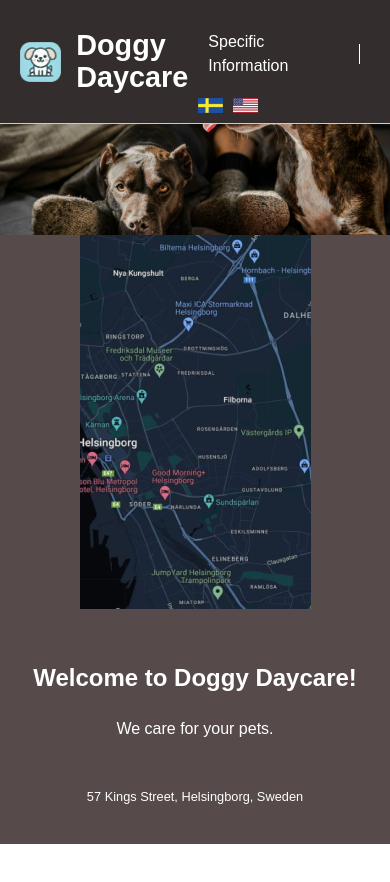
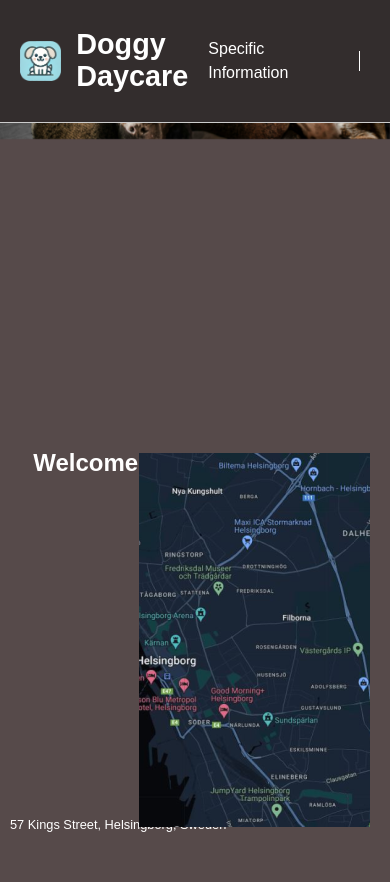
Before and after one commit to oTriks/Doggy-Daycare, a React (Vite) app: page /#/ in a window 390 px wide. Shown: the top 882 px of the page. Before the commit the page ends 844 px from the top, so only its background shows below. Built offline with nearby package versions, Linux system fonts and the light colour scheme.

Commit message:
mobileHome

```diff
--- a/src/App.css
+++ b/src/App.css
@@ -13,7 +13,7 @@ body {
 
 
 .content {
-  padding-top: 1vh;
+  padding-top: 7vh;
 }
 
 
--- a/src/CSS/header/Header.css
+++ b/src/CSS/header/Header.css
@@ -1,4 +1,4 @@
-
+/* Overall Header Styling */
 .header {
   width: 100%;
   display: flex;
@@ -15,6 +15,12 @@
   border-bottom: 1px solid #ccc;
 }
 
+.header-right {
+  display: flex;
+  align-items: center;
+}
+
+/* Responsive Header for Small Screens */
 @media (max-width: 768px) {
   .header {
     padding: 10px 20px;
--- a/src/CSS/header/LanguageSwitcher.css
+++ b/src/CSS/header/LanguageSwitcher.css
@@ -8,4 +8,5 @@
     width: 25px;
     height: 15px;
     margin-left: 10px;
+    cursor: pointer;
   }
--- a/src/CSS/header/logo.css
+++ b/src/CSS/header/logo.css
@@ -1,6 +1,14 @@
+
 .logo {
     display: flex;
     align-items: center;
+  }
+
+  .logo-link {
+    display: flex;
+    align-items: center;
+    text-decoration: none;
+    color: inherit;
   }
 
   .logo-icon {
--- a/src/CSS/home/Address.css
+++ b/src/CSS/home/Address.css
@@ -1,16 +1,18 @@
-
 .address-container {
-    clear: both;
-    margin: 10px;
+    position: fixed;
+    bottom: 10px;
+    left: 10px;
     font-size: 0.9rem;
     color: white;
     text-align: left;
+
 }
 
 @media (max-width: 768px) {
     .address-container {
         font-size: 0.8rem;
-        text-align: center;
-        margin: 10px auto;
+        left: 10px;    /* Keep it left-aligned but adjust if necessary */
+        bottom: 10px;  /* Keep it 10px from the bottom */
+        text-align: left;  /* Maintain left alignment */
     }
 }
--- a/src/CSS/home/Home.css
+++ b/src/CSS/home/Home.css
@@ -1,8 +1,26 @@
 
+.full-screen-container {
+    display: flex;
+    flex-direction: column;
+    justify-content: center; /* Center vertically */
+    align-items: center;     /* Center horizontally */
+    min-height: 100vh;       /* Occupy the entire viewport */
+    position: relative;
+    overflow: hidden;        /* Prevent scrolling */
+}
+
+/* Home container: centered content */
 .home-container {
     display: flex;
     flex-direction: column;
-    align-items: center;
+    justify-content: center; /* Center vertically */
+    align-items: center;     /* Center horizontally */
+    padding-top: 0;
+    margin: 0;
+    position: relative;
+    flex-grow: 1;
+    height: 100vh;           /* Fix the container height to viewport height */
+    overflow: hidden;        /* Prevent any overflow from causing scrolling */
 }
 
 @media (max-width: 768px) {
--- a/src/CSS/home/HomeImage.css
+++ b/src/CSS/home/HomeImage.css
@@ -1,12 +1,15 @@
 
 .home-image-container {
-    margin-top: 7vh;
     padding: 0;
+    margin: 0;
+    width: 100vw;
+    position: fixed;
+    top: 0;
 }
 
 .home-dog-image {
     display: block;
-    width: 100%;
+    width: 100vw;
     height: auto;
     object-fit: cover;
     margin: 0;
--- a/src/CSS/home/Map.css
+++ b/src/CSS/home/Map.css
@@ -0,0 +1,23 @@
+/* Map container */
+.map-container {
+    position: fixed;
+    bottom: 10px;
+    right: 20px;
+    z-index: 10;
+}
+
+.map-image {
+    width: 150px;
+    height: auto;
+}
+
+@media (max-width: 768px) {
+    .map-container {
+        justify-content: center;
+    }
+
+    .map-image {
+        width: 100%;
+        margin-left: 0;
+    }
+}
--- a/src/CSS/home/WelcomeText.css
+++ b/src/CSS/home/WelcomeText.css
@@ -1,10 +1,11 @@
-
 .centered-text-container {
-    display: grid;
-    justify-content: center;
-    grid-template-columns: 1fr;
+    position: fixed;
     max-width: 50%;
-    margin: 40px auto 10px;
+    margin: 0;
+    z-index: 1;
+    display: flex;
+    flex-direction: column;
+    align-items: center;
 }
 
 .centered-text {
@@ -18,7 +19,9 @@
 .smaller-centered-text {
     font-size: 1.2rem;
     color: white;
-    text-align: center;
+    align-self: flex-end;
+    text-align: right;
+    width: 100%;
 }
 
 @media (max-width: 768px) {
@@ -29,11 +32,9 @@
 
     .centered-text {
         font-size: 1.5rem;
-        text-align: center;
     }
 
     .smaller-centered-text {
         font-size: 1rem;
-        text-align: center;
     }
 }
--- a/src/components/Header/Header.jsx
+++ b/src/components/Header/Header.jsx
@@ -1,4 +1,3 @@
-
 import React, { useState } from 'react';
 import { useTranslation } from 'react-i18next';
 import '../../CSS/header/Header.css';
--- a/src/components/Header/Logo.jsx
+++ b/src/components/Header/Logo.jsx
@@ -1,16 +1,18 @@
 
 import React from 'react';
 import { useTranslation } from 'react-i18next';
+import { Link } from 'react-router-dom';
 import '../../CSS/header/Logo.css';
-
 
 const Logo = () => {
   const { t } = useTranslation();
 
   return (
     <div className="logo">
-      <img src="/assets/dogLogo.png" alt="Doggy Daycare Icon" className="logo-icon" />
-      <h1 className="logo-title">{t('header.title')}</h1>
+      <Link to="/" className="logo-link">
+        <img src="/assets/dogLogo.png" alt="Doggy Daycare Icon" className="logo-icon" />
+        <h1 className="logo-title">{t('header.title')}</h1>
+      </Link>
     </div>
   );
 };
--- a/src/components/Home/Home.jsx
+++ b/src/components/Home/Home.jsx
@@ -8,12 +8,14 @@ import '../../CSS/home/Home.css';
 
 const Home = () => {
   return (
+    <div className="full-screen-container">
     <div className="home-container">
       <HomeImage />
       <Map />
       <WelcomeText />
       <Address />
     </div>
+    </div>
   );
 };
 
```
Lines whose indentation alone changed are shown as unchanged.
